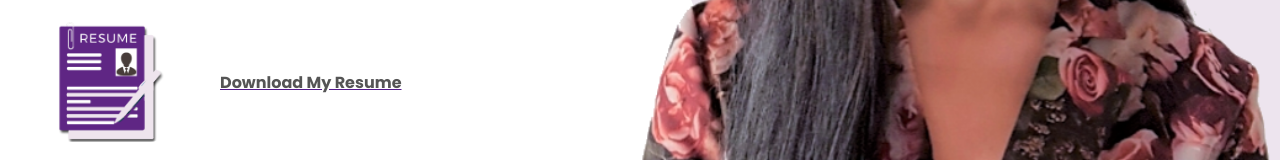
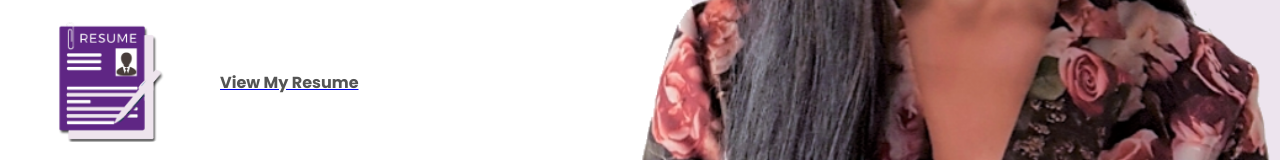
Before and after one commit to Tatyana-OA/personal-portfolio-react-js, a React (Create React App) app: page / in a window 1280 px wide. Shown: the part 528-688 px from the top of the page. Built offline with nearby package versions, Linux system fonts and the light colour scheme.

Commit message:
Added CV

```diff
--- a/src/components/intro/Intro.js
+++ b/src/components/intro/Intro.js
@@ -1,6 +1,7 @@
 import "./Intro.css"
 import Me from '../../img/me.png'
 import Award from "../../img/award.png";
+import CV from "../../files/CV.pdf";
 
 const Intro = () => {
 	return (
@@ -24,8 +25,8 @@ const Intro = () => {
 					<div className="a-award">
           <img src={Award} alt="" className="a-award-img" />
           <div className="a-award-texts">
-		  <a href="" target="_blank" rel="noreferrer">
-            <h4 className="a-award-title">Download My Resume</h4>
+		  <a href={CV} target="_blank" rel="noreferrer">
+            <h4 className="a-award-title">View My Resume</h4>
 			</a>
           </div>
         </div>
--- a/src/data.js
+++ b/src/data.js
@@ -46,7 +46,7 @@ export const products = [
 	},
 	{
 	  id: 6,
-	  img: "https://i.ibb.co/gjVWxs7/react.png",
+	  img: "https://i.ibb.co/GdyvxQG/screencapture-localhost-3000-2021-12-28-16-12-43.png",
 	  link: "http://lama.dev",
 	  title: "Portfolio Website",
 	  description: "This application serves as a simple and clean Portfolio website displaying React.js-based projects and basic information about a web developer.",
```
Also changed, not shown: 1 other file (tests, documents, lock files or other folders).
